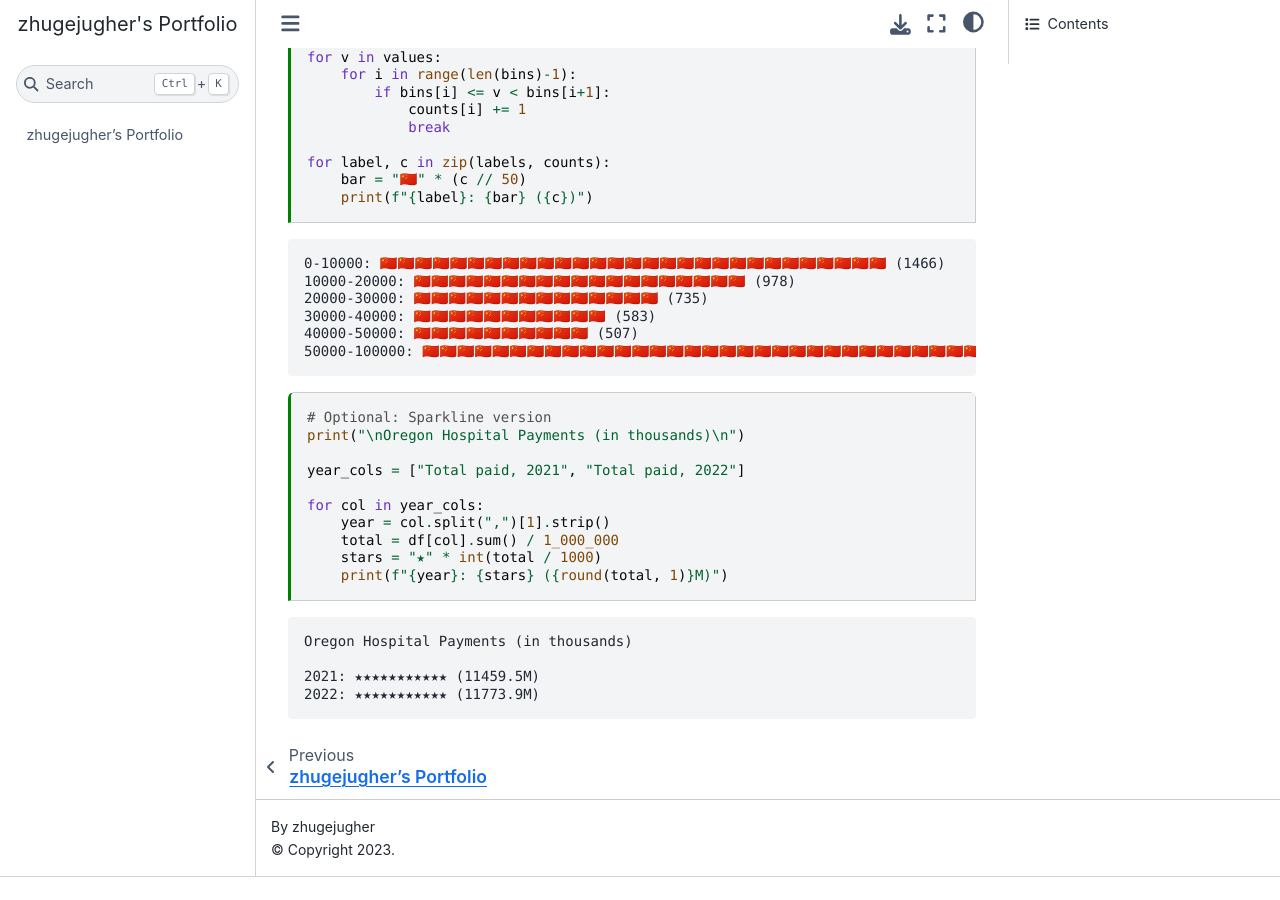
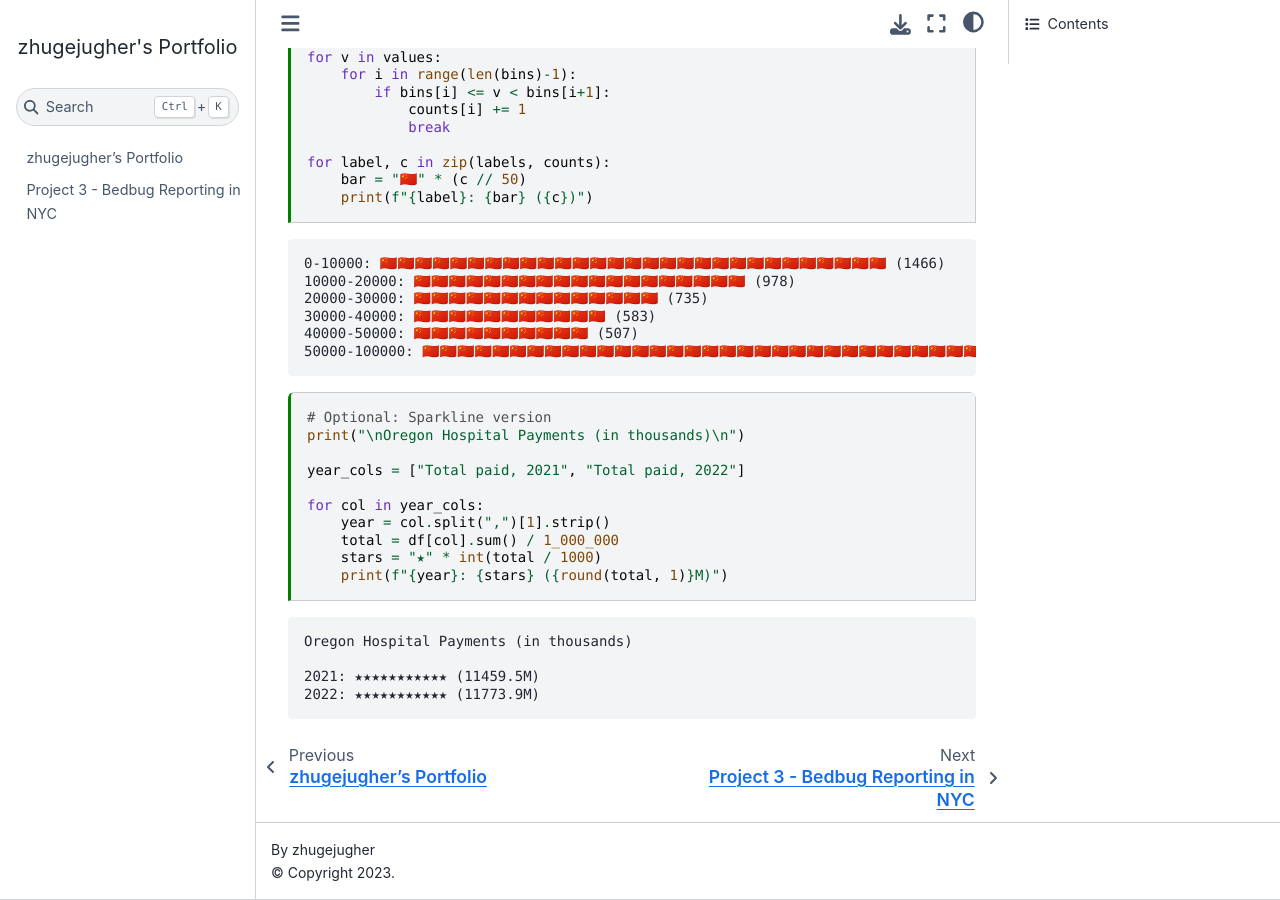
Before and after one commit to zhugejugher/zhugejugher.github.io, a Jupyter Book: the page built from project1_oregon.ipynb, in a window 1280 px wide and 900 px high, scrolled down 1892 px. Built offline with Jupyter Book 1.0.4 settings and Sphinx 7.4.7 and the Sphinx Book theme 1.1.4, drawn with Linux system fonts in a browser that asks for light colours; pages that are not in the unit, such as notebooks, are missing from menus; comment, search, counter and statistics services are not loaded; before the commit the page ends 2769 px from its top, so only the background shows below that.

Commit message:
Update _toc.yml

```diff
--- a/_toc.yml
+++ b/_toc.yml
@@ -6,3 +6,6 @@
 
   - file: project_2
     title: "Project 2: NYPD Complaint Per-capita Analysis"
+
+  - file: project_3
+    title: "Project 3: Are bedbug risks equitably distributed in NYC?"
```
